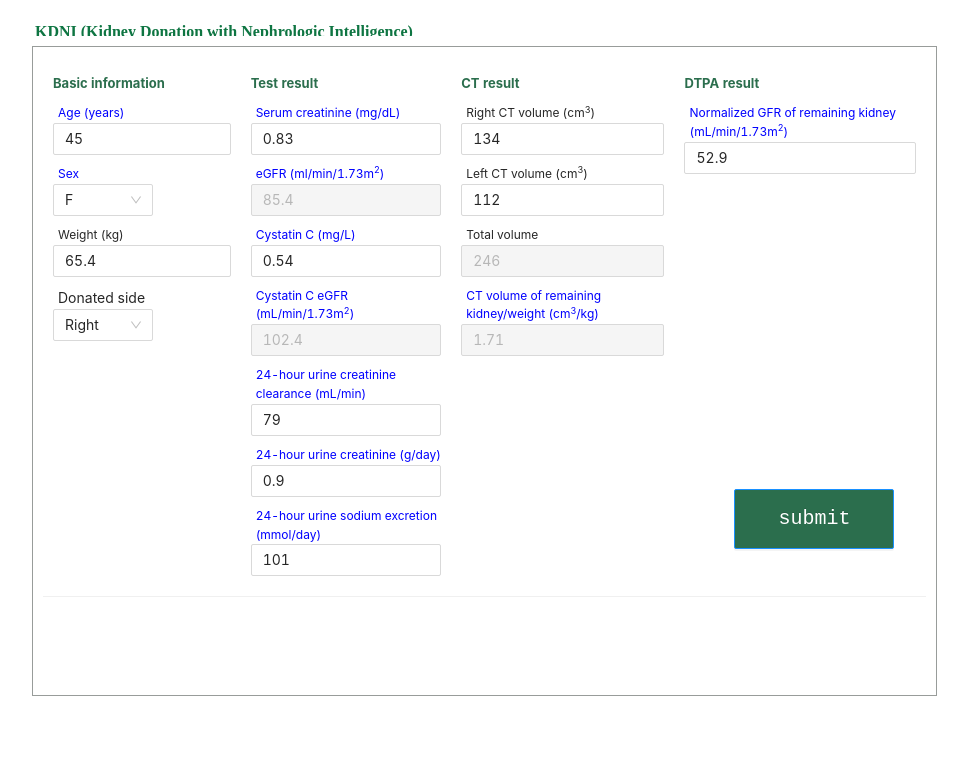
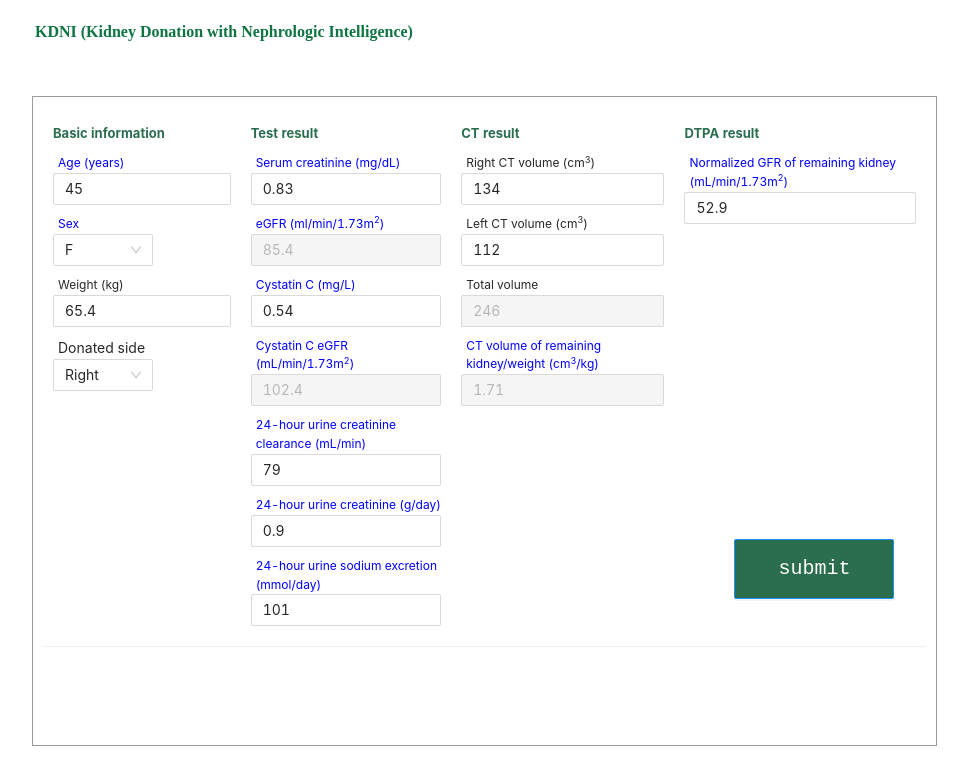
Before and after one commit to Smart-Health-Lab/Calculators, a React (Create React App) app in the folder kt_donor_calculator/client/: page / in a window 1280 px wide. Shown: the top 784 px of the page, without its empty margins (18-986 px from the left). Built offline with nearby package versions, Linux system fonts and the light colour scheme.

Commit message:
css update

```diff
--- a/kt_donor_calculator/client/src/App.js
+++ b/kt_donor_calculator/client/src/App.js
@@ -103,6 +103,7 @@ class App extends Component {
             display: "flex",
             flexDirection: "column",
             // alignItems: "center",
+            marginTop: 50,
             padding: "0 50px",
             // height: "85vh",
             background: "white",
```
